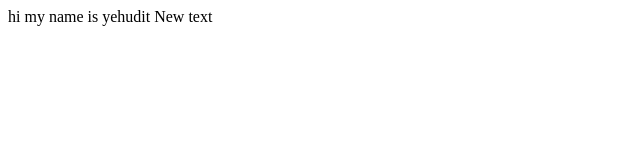
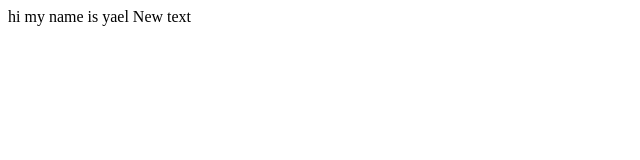
Before and after one commit to YaelsGit/Ex03, a plain HTML site: page index.Html in a window 1280 px wide. Shown: the full height of the page, 0-640 px from the left. Drawn offline with Linux system fonts and the light colour scheme.

Commit message:
update index span

```diff
--- a/index.Html
+++ b/index.Html
@@ -6,7 +6,7 @@
     <title>index</title>
 </head>
 <body>
-  <span>hi my name is yehudit</span>
+  <span>hi my name is yael</span>
   <span>New text</span>
 </body>
 </html>
```
